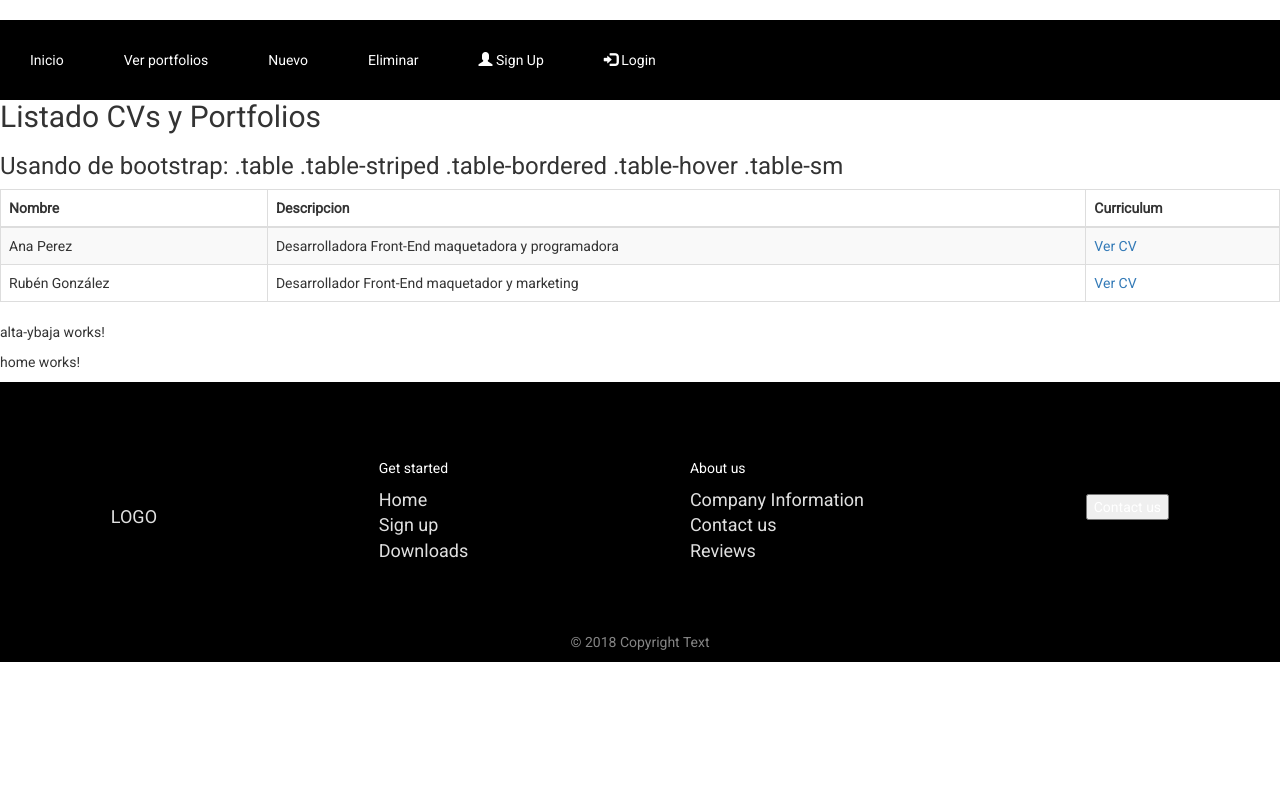
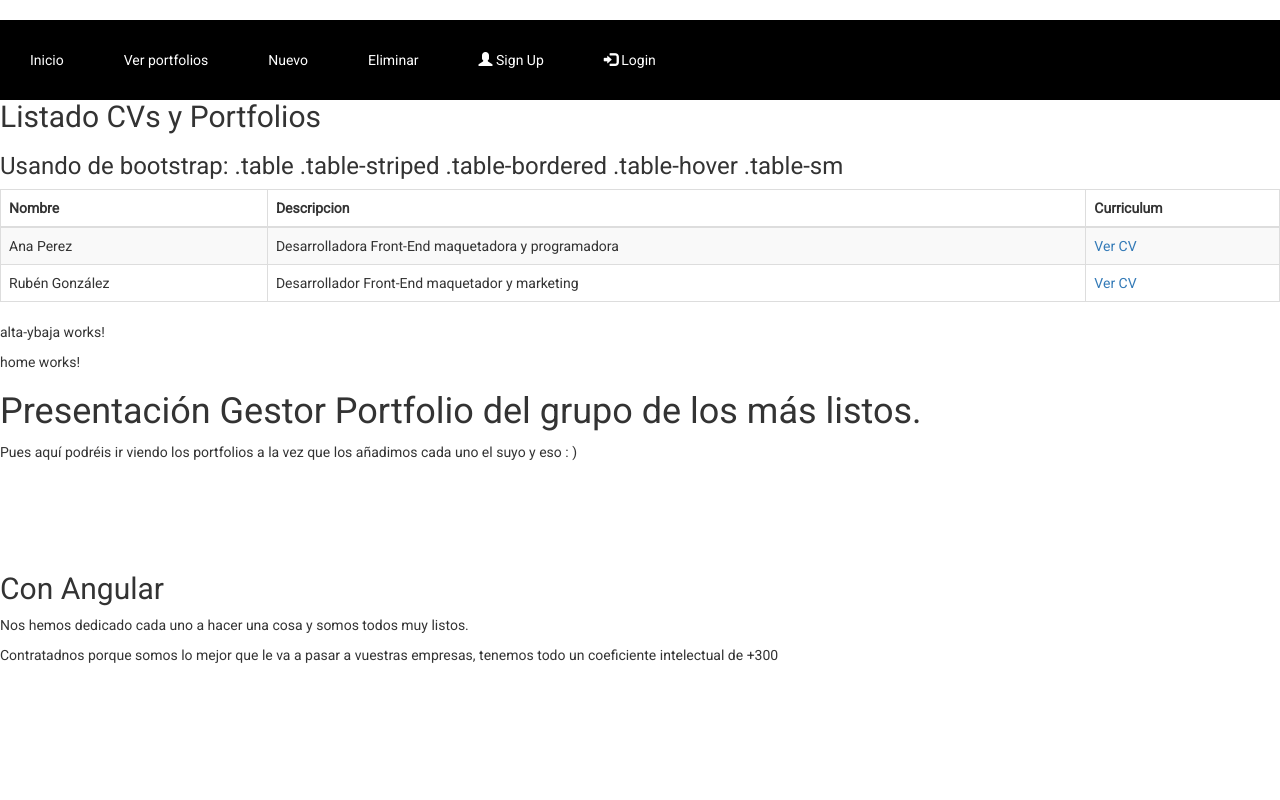
Before and after one commit to Jorgepamp/gestor_portfolios_grupo, an Angular app in the folder app-portfolio/: page /home in a window 1280 px wide. Shown: the top 800 px of the page. Built offline with nearby package versions, Linux system fonts and the light colour scheme.

Commit message:
Probando una cosa

```diff
--- a/app-portfolio/src/app/body-principal/body-principal.component.css
+++ b/app-portfolio/src/app/body-principal/body-principal.component.css
@@ -0,0 +1,4 @@
+#div_presentacion{
+    font-family: fantasy;
+    background-color: hotpink;
+}
--- a/app-portfolio/src/app/home/home.component.html
+++ b/app-portfolio/src/app/home/home.component.html
@@ -1,3 +1,17 @@
 <p>
   home works!
 </p>
+
+
+<div id="div_presentacion">
+  <h1>Presentación Gestor Portfolio del grupo de los más listos.</h1>
+  <p>Pues aquí podréis ir viendo los portfolios a la vez que los añadimos cada uno el suyo y eso : ) </p>
+  <br /> <br /> <br />
+  <br />
+  <h2>Con Angular</h2>
+  <p>Nos hemos dedicado cada uno a hacer una cosa y somos todos muy listos. </p>
+  <p>Contratadnos porque somos lo mejor que le va a pasar a vuestras empresas, tenemos todo un coeficiente intelectual de +300</p>
+  <br /> <br /><br /> <br /><br /> <br />
+  <br />
+  <p>Bueno nos vemos en los bares. </p>
+</div>
```
